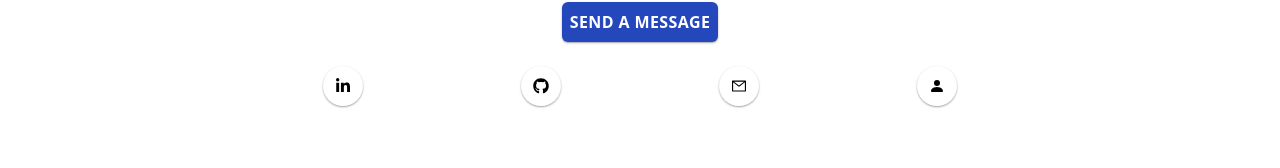
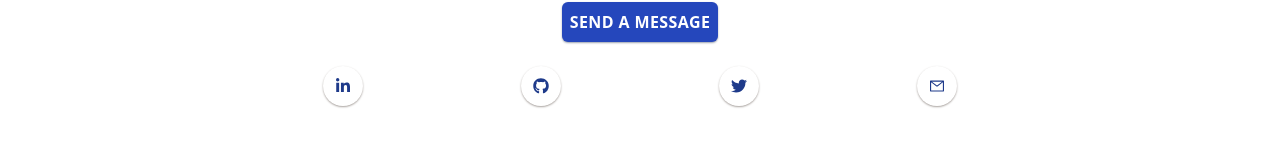
Before and after one commit to idowebthings/steelecreative, a Next.js app: page / in a window 1280 px wide. Shown: the part 3697-3865 px from the top of the page. Built offline with nearby package versions, Linux system fonts and the light colour scheme.

Commit message:
Update social links

```diff
--- a/components/Contact.jsx
+++ b/components/Contact.jsx
@@ -1,7 +1,6 @@
 import React from 'react'
 import { AiOutlineMail } from 'react-icons/ai';
-import { FaGithub, FaLinkedinIn } from 'react-icons/fa';
-import { BsFillPersonFill } from 'react-icons/bs';
+import { FaGithub, FaLinkedinIn, FaTwitter } from 'react-icons/fa';
 
 const Contact = () => {
   return (
@@ -40,16 +39,16 @@ const Contact = () => {
           <div className='w-full p-2'>
             <div className='flex items-center justify-between my-4 mx-auto w-[80%] sm:w-[60%]'>
               <div className='rounded-full shadow-sm shadow-stone-400 hover:shadow-stone-700 p-3 cursor-pointer ease-in duration-300'>
-                <FaLinkedinIn />
+                <a href='https://www.linkedin.com/in/steelecreative/' aria-label='Linked In'><FaLinkedinIn /></a>
               </div>
               <div className='rounded-full shadow-sm shadow-stone-400 hover:shadow-stone-700 p-3 cursor-pointer ease-in duration-300'>
-                <FaGithub />
+                <a href='https://github.com/idowebthings/steelecreative' aria-label='visit my github'><FaGithub /></a>
               </div>
               <div className='rounded-full shadow-sm shadow-stone-400 hover:shadow-stone-700 p-3 cursor-pointer ease-in duration-300'>
-                <AiOutlineMail />
+              <a href='https://twitter.com/steelecreative' aria-label='let us tweet'><FaTwitter /></a>
               </div>
               <div className='rounded-full shadow-sm shadow-stone-400 hover:shadow-stone-700 p-3 cursor-pointer ease-in duration-300'>
-                <BsFillPersonFill />
+                <a href='mailto:dylan@steelecreative.com' aria-label='email me!'><AiOutlineMail /></a>
               </div>
             </div>
           </div>
```
